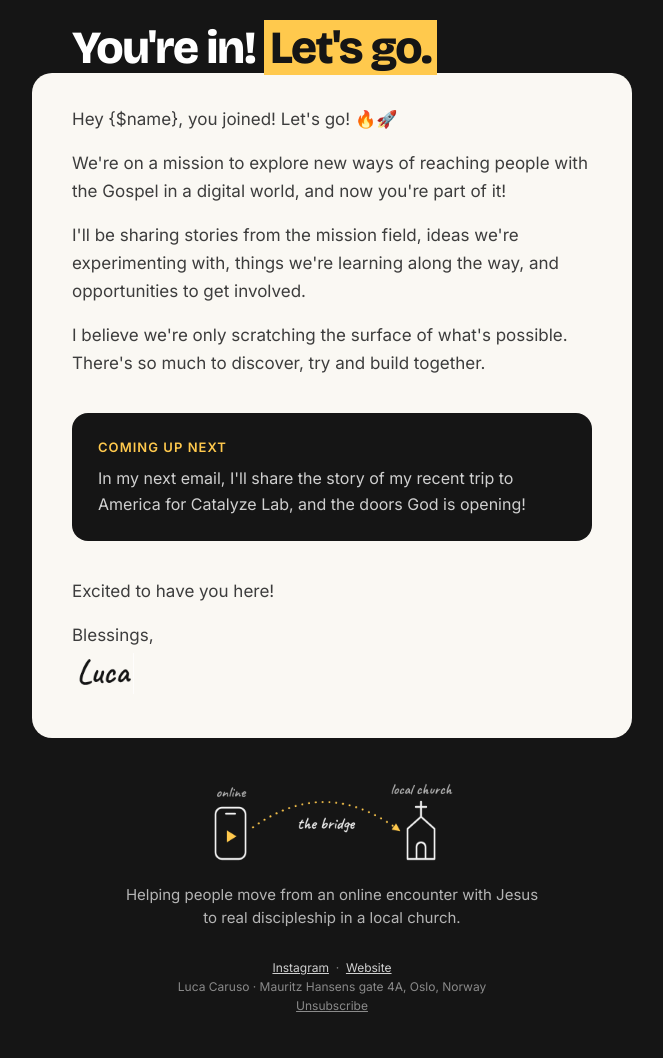
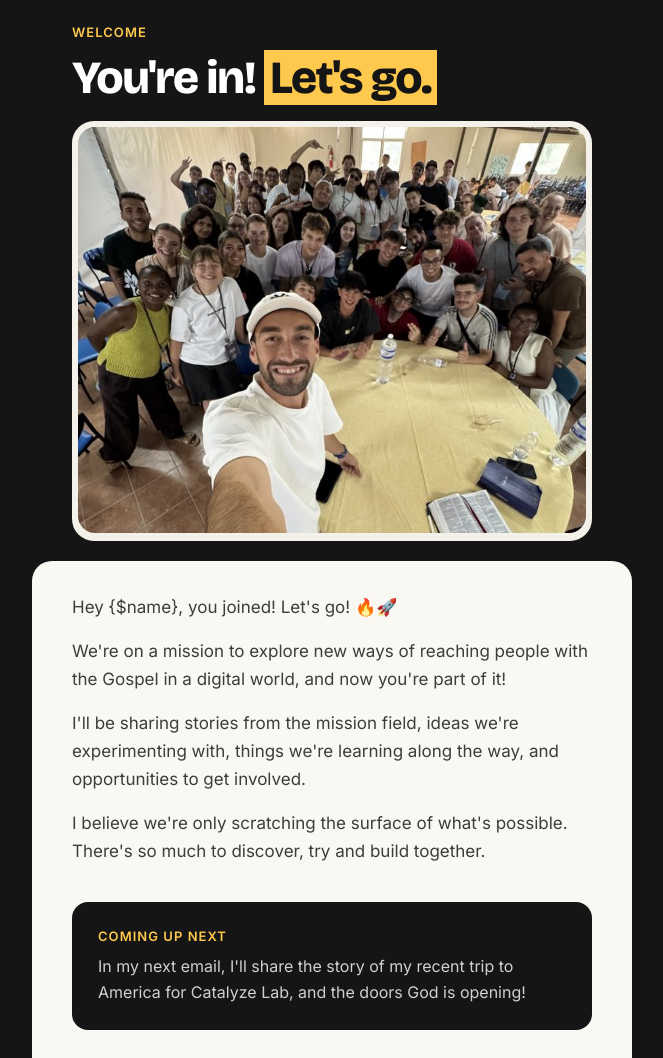
Before and after one commit to mediapeople123/newsletter, a plain HTML site: page emails/journey/01-welcome.html in a window 1280 px wide. Shown: the top 1058 px of the page, without its empty margins (308-971 px from the left). Drawn offline with nearby package versions, Linux system fonts and the light colour scheme.

Commit message:
EN welcome: Welcome eyebrow and selfie banner
Co-Authored-By: Haiku 5.5 <noreply@anthropic.com>
Claude-Session: https://claude.ai/code/session_01QugX97Ehbk5s1fyFfFgh12

```diff
--- a/emails/journey/01-welcome.html
+++ b/emails/journey/01-welcome.html
@@ -27,7 +27,7 @@
 <table role="presentation" class="wrap" width="600" cellpadding="0" cellspacing="0" border="0" style="width:600px; max-width:600px;">
 
 <!-- ============ BLOCK: hero ============ -->
-<tr><td class="pad" style="padding:24px 40px 0;">
+<tr><td class="pad" style="padding:24px 40px 0;"><p style="margin:0 0 14px; font-family:Inter, Arial, sans-serif; font-size:13px; font-weight:600; letter-spacing:0.08em; text-transform:uppercase; color:#FFC94D;">Welcome</p>
   <h1 class="h1 display" style="margin:0; font-family:'Bricolage Grotesque', 'Arial Black', Arial, sans-serif; font-size:46px; line-height:1.06; font-weight:800; letter-spacing:-0.03em; color:#FFFFFF;">You're in! <span style="background:#FFC94D; color:#151515; padding:0 6px; -webkit-box-decoration-break:clone; box-decoration-break:clone; white-space:nowrap;">Let's go.</span></h1>
 
 </td></tr>
@@ -36,6 +36,7 @@
 </td></tr>
 </table>
 
+<table role="presentation" width="100%" cellpadding="0" cellspacing="0" border="0" style="background:#151515;"><tr><td align="center" style="padding:0 8px;"><table role="presentation" class="wrap" width="600" cellpadding="0" cellspacing="0" border="0" style="width:600px; max-width:600px;"><tr><td class="pad" style="padding:18px 40px 20px;"><table role="presentation" width="100%" cellpadding="0" cellspacing="0" border="0" style="background:#F4F1EA; border-radius:22px;"><tr><td style="padding:6px 6px 8px;"><img src="https://raw.githubusercontent.com/mediapeople123/newsletter/692551b552c8b5dcfc06c6798136738b7fde4398/images/email/header-youth-selfie.jpg" width="508" alt="Luca taking a selfie with a big group of young people around a table" style="display:block; width:100%; max-width:508px; height:auto; border:0; border-radius:17px;"></td></tr></table></td></tr></table></td></tr></table>
 <!-- ============ PAPER BODY ============ -->
 <table role="presentation" width="100%" cellpadding="0" cellspacing="0" border="0" style="background:#151515;">
 <tr><td align="center" style="padding:0 8px;">
```
